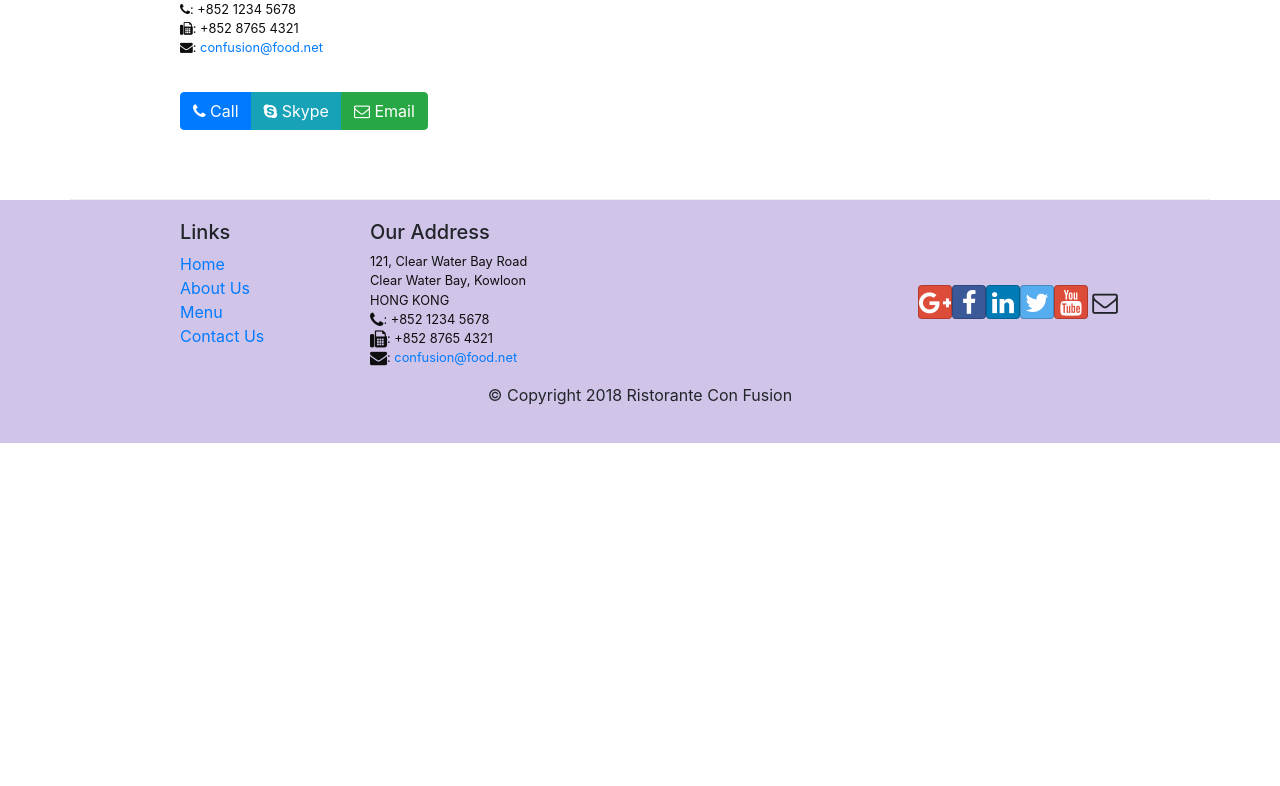
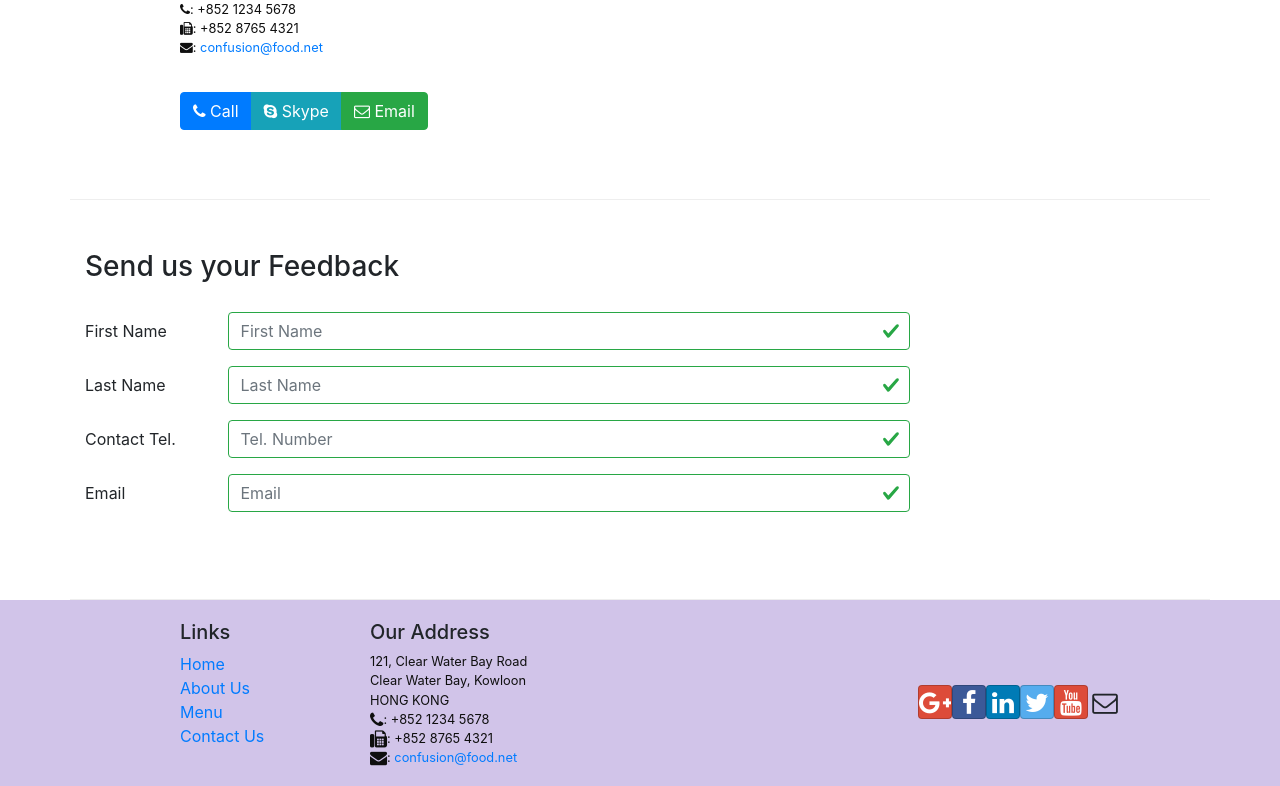
Before and after one commit to KenNguyen-2000/FER_Assignment, a React (Create React App) app: page /contactus in a window 1280 px wide. Shown: the part 672-1458 px from the top of the page. Before the commit the page ends 1115 px from the top, so only its background shows below. Built offline with nearby package versions, Linux system fonts and the light colour scheme.

Commit message:
Controlled Form Validation

```diff
--- a/src/components/ContactComponent.js
+++ b/src/components/ContactComponent.js
@@ -1,8 +1,103 @@
-import React from "react";
-import { Breadcrumb, BreadcrumbItem } from "reactstrap";
+import React, { Component } from "react";
+import {
+  Breadcrumb,
+  BreadcrumbItem,
+  Button,
+  Form,
+  FormGroup,
+  Label,
+  Input,
+  Col,
+  Row,
+  FormFeedback,
+} from "reactstrap";
+
 import { Link } from "react-router-dom";
 
-function Contact(props) {
+class Contact extends Component {
+  constructor(props) {
+    super(props);
+
+    this.state = {
+      firstname: "",
+      lastname: "",
+      telnum: "",
+      email: "",
+      agree: false,
+      contactType: "Tel.",
+      message: "",
+      touched: {
+        firstname: false,
+        lastname: false,
+        telnum: false,
+        email: false,
+      },
+    };
+    this.handleSubmit = this.handleSubmit.bind(this);
+    this.handleInputChange = this.handleInputChange.bind(this);
+    this.handleBlur = this.handleBlur.bind(this);
+  }
+
+  handleInputChange(event) {
+    const target = event.target;
+    const value = target.type === "checkbox" ? target.checked : target.value;
+    const name = target.name;
+
+    this.setState({
+      [name]: value,
+    });
+  }
+
+  handleSubmit(event) {
+    console.log("Current State is: " + JSON.stringify(this.state));
+    alert("Current State is: " + JSON.stringify(this.state));
+    event.preventDefault();
+  }
+  handleBlur = (field) => (evt) => {
+    this.setState({
+      touched: { ...this.state.touched, [field]: true },
+    });
+  };
+
+  validate(firstname, lastname, telnum, email) {
+    const errors = {
+      firstname: "",
+      lastname: "",
+      telnum: "",
+      email: "",
+    };
+
+    if (this.state.touched.firstname && firstname.length < 3)
+      errors.firstname = "First Name should be >= 3 characters";
+    else if (this.state.touched.firstname && firstname.length > 10)
+      errors.firstname = "First Name should be <= 10 characters";
+
+    if (this.state.touched.lastname && lastname.length < 3)
+      errors.lastname = "Last Name should be >= 3 characters";
+    else if (this.state.touched.lastname && lastname.length > 10)
+      errors.lastname = "Last Name should be <= 10 characters";
+
+    const reg = /^\d+$/;
+    if (this.state.touched.telnum && !reg.test(telnum))
+      errors.telnum = "Tel. Number should contain only numbers";
+
+    if (
+      this.state.touched.email &&
+      email.split("").filter((x) => x === "@").length !== 1
+    )
+      errors.email = "Email should contain a @";
+
+    return errors;
+  }
+
+  render() {
+    const errors = this.validate(
+      this.state.firstname,
+      this.state.lastname,
+      this.state.telnum,
+      this.state.email
+    );
+
     return (
       <div className="container">
         <div className="row">
@@ -64,8 +159,94 @@
             </div>
           </div>
         </div>
+        <div className="row row-content">
+          <div className="col-12">
+            <h3>Send us your Feedback</h3>
+          </div>
+          <div className="col-12 col-md-9">
+            <Form onSubmit={this.handleSubmit}>
+              <FormGroup row>
+                <Label htmlFor="firstname" md={2}>
+                  First Name
+                </Label>
+                <Col md={10}>
+                  <Input
+                    type="text"
+                    id="firstname"
+                    name="firstname"
+                    placeholder="First Name"
+                    value={this.state.firstname}
+                    valid={errors.firstname === ""}
+                    invalid={errors.firstname !== ""}
+                    onBlur={this.handleBlur("firstname")}
+                    onChange={this.handleInputChange}
+                  />
+                  <FormFeedback>{errors.firstname}</FormFeedback>
+                </Col>
+              </FormGroup>
+              <FormGroup row>
+                <Label htmlFor="lastname" md={2}>
+                  Last Name
+                </Label>
+                <Col md={10}>
+                  <Input
+                    type="text"
+                    id="lastname"
+                    name="lastname"
+                    placeholder="Last Name"
+                    value={this.state.lastname}
+                    valid={errors.lastname === ""}
+                    invalid={errors.lastname !== ""}
+                    onBlur={this.handleBlur("lastname")}
+                    onChange={this.handleInputChange}
+                  />
+                  <FormFeedback>{errors.lastname}</FormFeedback>
+                </Col>
+              </FormGroup>
+              <FormGroup row>
+                <Label htmlFor="telnum" md={2}>
+                  Contact Tel.
+                </Label>
+                <Col md={10}>
+                  <Input
+                    type="tel"
+                    id="telnum"
+                    name="telnum"
+                    placeholder="Tel. Number"
+                    value={this.state.telnum}
+                    valid={errors.telnum === ""}
+                    invalid={errors.telnum !== ""}
+                    onBlur={this.handleBlur("telnum")}
+                    onChange={this.handleInputChange}
+                  />
+                  <FormFeedback>{errors.telnum}</FormFeedback>
+                </Col>
+              </FormGroup>
+              <FormGroup row>
+                <Label htmlFor="email" md={2}>
+                  Email
+                </Label>
+                <Col md={10}>
+                  <Input
+                    type="email"
+                    id="email"
+                    name="email"
+                    placeholder="Email"
+                    value={this.state.email}
+                    valid={errors.email === ""}
+                    invalid={errors.email !== ""}
+                    onBlur={this.handleBlur("email")}
+                    onChange={this.handleInputChange}
+                  />
+                  <FormFeedback>{errors.email}</FormFeedback>
+                </Col>
+              </FormGroup>
+            </Form>
+          </div>
+        </div>
       </div>
     );
   }
+}
 
 export default Contact;
```
Lines whose indentation alone changed are shown as unchanged.
